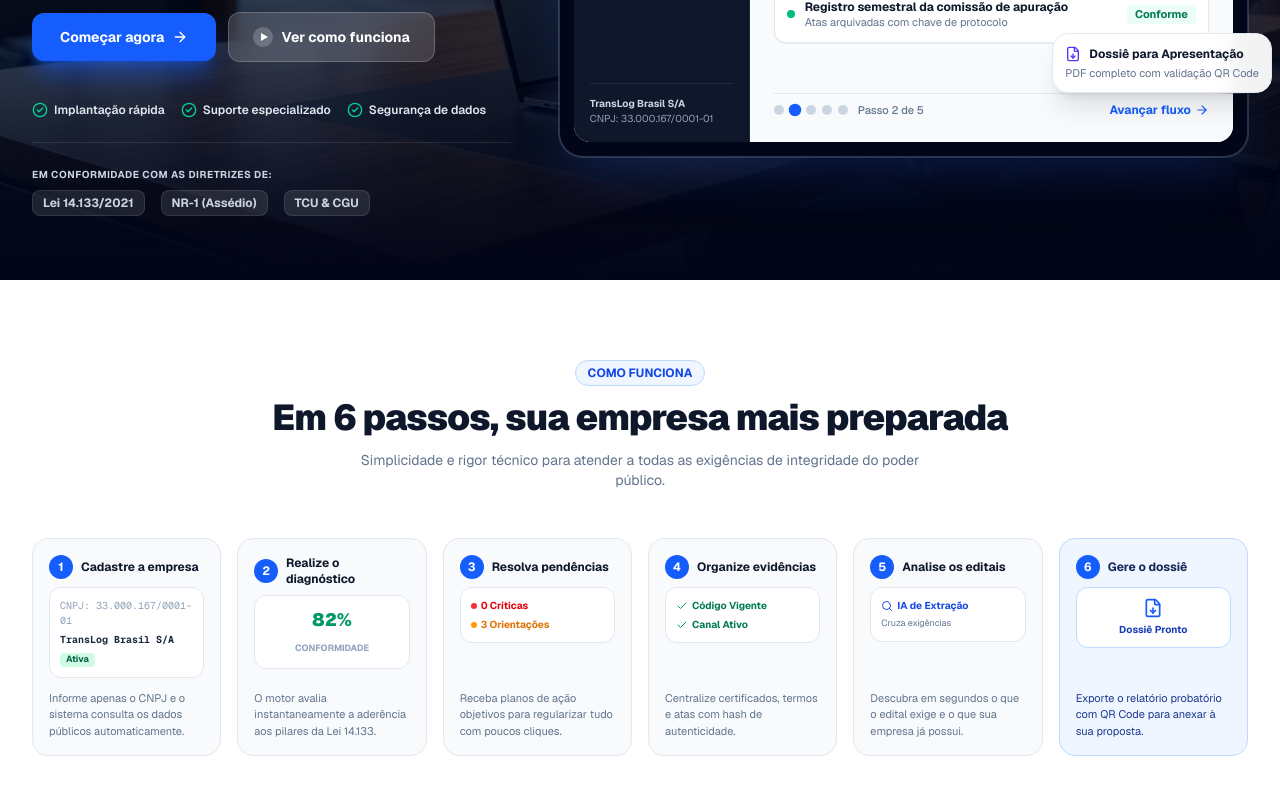
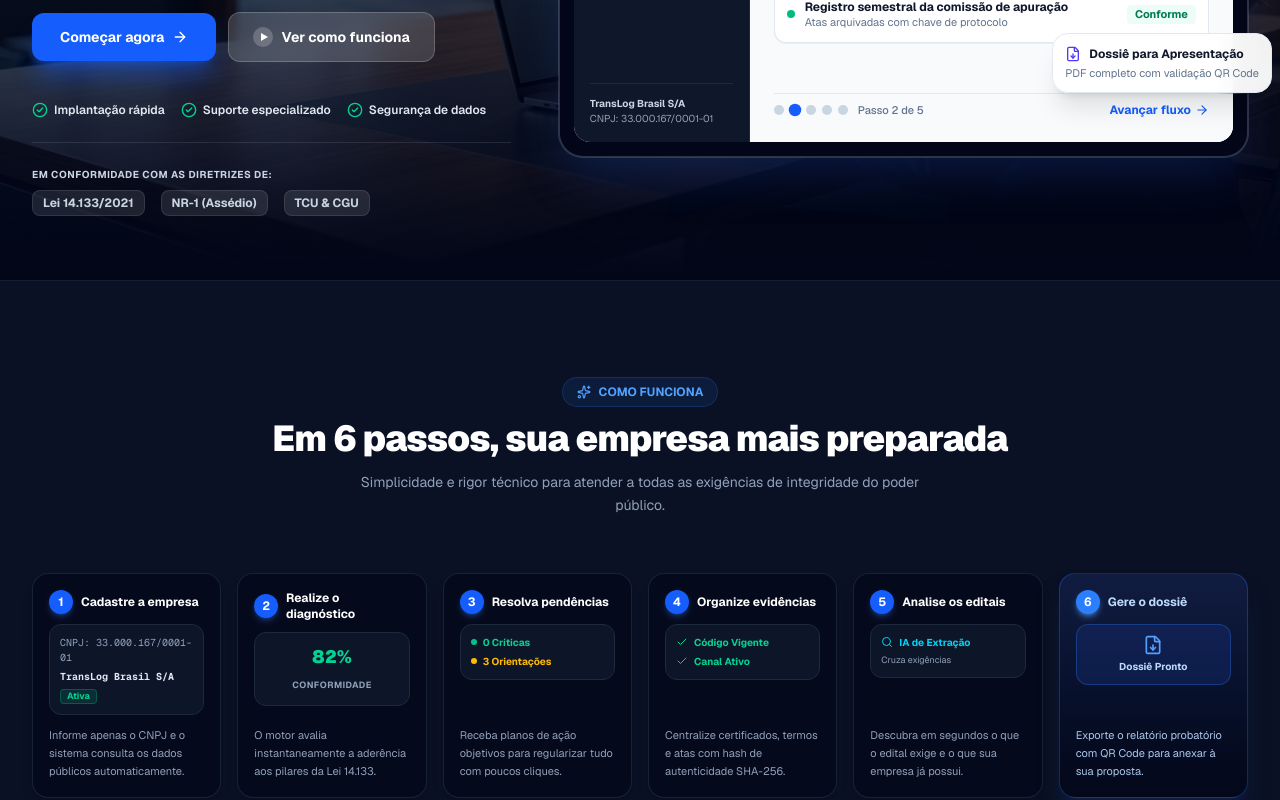
Before and after one commit to erictauzzar-a11y/licitcompliance, a Next.js app: page / in a window 1280 px wide. Shown: the part 520-1320 px from the top of the page. Built offline with nearby package versions, Linux system fonts and the light colour scheme.

Commit message:
style(landing): harmonize 6-steps section with dark SaaS design system

```diff
--- a/src/app/page.tsx
+++ b/src/app/page.tsx
@@ -168,136 +168,140 @@ export default function HomePage() {
         </div>
       </div>
 
-      {/* SEÇÃO 6 PASSOS — EXATAMENTE COMO NA REFERÊNCIA */}
-      <section id="como-funciona" className="py-20 px-4 sm:px-6 lg:px-8 bg-white text-slate-900">
-        <div className="max-w-7xl mx-auto space-y-12">
+      {/* SEÇÃO 6 PASSOS — REFINADA COM DESIGN SYSTEM ESCURO E ELEGANTE */}
+      <section id="como-funciona" className="py-24 px-4 sm:px-6 lg:px-8 bg-slate-900/70 border-t border-b border-white/5 text-white relative overflow-hidden">
+        {/* Glow de fundo sutil */}
+        <div className="absolute -top-40 left-1/2 -translate-x-1/2 w-[600px] h-[300px] bg-blue-600/10 blur-[120px] pointer-events-none -z-10" />
+
+        <div className="max-w-7xl mx-auto space-y-14">
           <div className="text-center space-y-3">
-            <div className="inline-flex items-center gap-2 px-3 py-1 rounded-full bg-blue-50 text-blue-700 text-xs font-bold border border-blue-200">
-              COMO FUNCIONA
+            <div className="inline-flex items-center gap-2 px-3.5 py-1.5 rounded-full bg-blue-500/10 text-blue-400 text-xs font-bold border border-blue-500/20 backdrop-blur-sm">
+              <Sparkles className="w-3.5 h-3.5 text-blue-400" />
+              <span>COMO FUNCIONA</span>
             </div>
-            <h2 className="text-2xl sm:text-4xl font-black text-slate-900 tracking-tight">
+            <h2 className="text-2xl sm:text-4xl font-black text-white tracking-tight">
               Em 6 passos, sua empresa mais preparada
             </h2>
-            <p className="text-slate-500 text-sm max-w-xl mx-auto">
+            <p className="text-slate-400 text-sm max-w-xl mx-auto leading-relaxed">
               Simplicidade e rigor técnico para atender a todas as exigências de integridade do poder público.
             </p>
           </div>
 
           <div className="grid grid-cols-1 sm:grid-cols-2 lg:grid-cols-6 gap-4">
             {/* Passo 1 */}
-            <div className="p-4 rounded-2xl bg-slate-50 border border-slate-200 flex flex-col justify-between space-y-3">
-              <div className="space-y-2">
+            <div className="p-4 rounded-2xl bg-slate-950/60 border border-slate-800/80 hover:border-blue-500/40 transition-all flex flex-col justify-between space-y-3 group shadow-lg">
+              <div className="space-y-2.5">
                 <div className="flex items-center gap-2">
-                  <span className="w-6 h-6 rounded-full bg-blue-600 text-white font-bold text-xs flex items-center justify-center">1</span>
-                  <h3 className="font-bold text-xs text-slate-900">Cadastre a empresa</h3>
+                  <span className="w-6 h-6 rounded-full bg-blue-600 text-white font-bold text-xs flex items-center justify-center shadow-md shadow-blue-500/30">1</span>
+                  <h3 className="font-bold text-xs text-white">Cadastre a empresa</h3>
                 </div>
-                <div className="p-2.5 bg-white rounded-xl border border-slate-200 text-[10px] space-y-1 font-mono">
+                <div className="p-2.5 bg-slate-900/90 rounded-xl border border-slate-800 text-[10px] space-y-1 font-mono">
                   <div className="text-slate-400">CNPJ: 33.000.167/0001-01</div>
-                  <div className="font-bold text-slate-800 truncate">TransLog Brasil S/A</div>
-                  <span className="inline-block bg-emerald-100 text-emerald-800 px-1.5 py-0.2 rounded font-sans font-bold text-[9px]">Ativa</span>
+                  <div className="font-bold text-slate-200 truncate">TransLog Brasil S/A</div>
+                  <span className="inline-block bg-emerald-500/15 text-emerald-400 border border-emerald-500/30 px-1.5 py-0.2 rounded font-sans font-bold text-[9px]">Ativa</span>
                 </div>
               </div>
-              <p className="text-[11px] text-slate-500">
+              <p className="text-[11px] text-slate-400 leading-relaxed">
                 Informe apenas o CNPJ e o sistema consulta os dados públicos automaticamente.
               </p>
             </div>
 
             {/* Passo 2 */}
-            <div className="p-4 rounded-2xl bg-slate-50 border border-slate-200 flex flex-col justify-between space-y-3">
-              <div className="space-y-2">
+            <div className="p-4 rounded-2xl bg-slate-950/60 border border-slate-800/80 hover:border-emerald-500/40 transition-all flex flex-col justify-between space-y-3 group shadow-lg">
+              <div className="space-y-2.5">
                 <div className="flex items-center gap-2">
-                  <span className="w-6 h-6 rounded-full bg-blue-600 text-white font-bold text-xs flex items-center justify-center">2</span>
-                  <h3 className="font-bold text-xs text-slate-900">Realize o diagnóstico</h3>
+                  <span className="w-6 h-6 rounded-full bg-blue-600 text-white font-bold text-xs flex items-center justify-center shadow-md shadow-blue-500/30">2</span>
+                  <h3 className="font-bold text-xs text-white">Realize o diagnóstico</h3>
                 </div>
-                <div className="p-2.5 bg-white rounded-xl border border-slate-200 text-center">
-                  <div className="text-lg font-black text-emerald-600">82%</div>
-                  <span className="text-[9px] text-slate-400 uppercase font-bold">Conformidade</span>
+                <div className="p-2.5 bg-slate-900/90 rounded-xl border border-slate-800 text-center">
+                  <div className="text-lg font-black text-emerald-400">82%</div>
+                  <span className="text-[9px] text-slate-400 uppercase font-bold tracking-wider">Conformidade</span>
                 </div>
               </div>
-              <p className="text-[11px] text-slate-500">
+              <p className="text-[11px] text-slate-400 leading-relaxed">
                 O motor avalia instantaneamente a aderência aos pilares da Lei 14.133.
               </p>
             </div>
 
             {/* Passo 3 */}
-            <div className="p-4 rounded-2xl bg-slate-50 border border-slate-200 flex flex-col justify-between space-y-3">
-              <div className="space-y-2">
+            <div className="p-4 rounded-2xl bg-slate-950/60 border border-slate-800/80 hover:border-amber-500/40 transition-all flex flex-col justify-between space-y-3 group shadow-lg">
+              <div className="space-y-2.5">
                 <div className="flex items-center gap-2">
-                  <span className="w-6 h-6 rounded-full bg-blue-600 text-white font-bold text-xs flex items-center justify-center">3</span>
-                  <h3 className="font-bold text-xs text-slate-900">Resolva pendências</h3>
+                  <span className="w-6 h-6 rounded-full bg-blue-600 text-white font-bold text-xs flex items-center justify-center shadow-md shadow-blue-500/30">3</span>
+                  <h3 className="font-bold text-xs text-white">Resolva pendências</h3>
                 </div>
-                <div className="p-2.5 bg-white rounded-xl border border-slate-200 text-[10px] space-y-1">
-                  <div className="flex items-center gap-1 text-red-600 font-bold">
-                    <span className="w-1.5 h-1.5 rounded-full bg-red-500" />
+                <div className="p-2.5 bg-slate-900/90 rounded-xl border border-slate-800 text-[10px] space-y-1">
+                  <div className="flex items-center gap-1.5 text-emerald-400 font-bold">
+                    <span className="w-1.5 h-1.5 rounded-full bg-emerald-400 animate-pulse" />
                     <span>0 Críticas</span>
                   </div>
-                  <div className="flex items-center gap-1 text-amber-600 font-bold">
-                    <span className="w-1.5 h-1.5 rounded-full bg-amber-500" />
+                  <div className="flex items-center gap-1.5 text-amber-400 font-bold">
+                    <span className="w-1.5 h-1.5 rounded-full bg-amber-400" />
                     <span>3 Orientações</span>
                   </div>
                 </div>
               </div>
-              <p className="text-[11px] text-slate-500">
+              <p className="text-[11px] text-slate-400 leading-relaxed">
                 Receba planos de ação objetivos para regularizar tudo com poucos cliques.
               </p>
             </div>
 
             {/* Passo 4 */}
-            <div className="p-4 rounded-2xl bg-slate-50 border border-slate-200 flex flex-col justify-between space-y-3">
-              <div className="space-y-2">
+            <div className="p-4 rounded-2xl bg-slate-950/60 border border-slate-800/80 hover:border-blue-500/40 transition-all flex flex-col justify-between space-y-3 group shadow-lg">
+              <div className="space-y-2.5">
                 <div className="flex items-center gap-2">
-                  <span className="w-6 h-6 rounded-full bg-blue-600 text-white font-bold text-xs flex items-center justify-center">4</span>
-                  <h3 className="font-bold text-xs text-slate-900">Organize evidências</h3>
+                  <span className="w-6 h-6 rounded-full bg-blue-600 text-white font-bold text-xs flex items-center justify-center shadow-md shadow-blue-500/30">4</span>
+                  <h3 className="font-bold text-xs text-white">Organize evidências</h3>
                 </div>
-                <div className="p-2.5 bg-white rounded-xl border border-slate-200 text-[10px] space-y-1">
-                  <div className="flex items-center gap-1 text-emerald-700 font-bold">
-                    <Check className="w-3 h-3 text-emerald-600" />
+                <div className="p-2.5 bg-slate-900/90 rounded-xl border border-slate-800 text-[10px] space-y-1">
+                  <div className="flex items-center gap-1.5 text-emerald-400 font-bold">
+                    <Check className="w-3 h-3 text-emerald-400" />
                     <span>Código Vigente</span>
                   </div>
-                  <div className="flex items-center gap-1 text-emerald-700 font-bold">
-                    <Check className="w-3 h-3 text-emerald-600" />
+                  <div className="flex items-center gap-1.5 text-emerald-400 font-bold">
+                    <Check className="w-3 h-3 text-emerald-400" />
                     <span>Canal Ativo</span>
                   </div>
                 </div>
               </div>
-              <p className="text-[11px] text-slate-500">
-                Centralize certificados, termos e atas com hash de autenticidade.
+              <p className="text-[11px] text-slate-400 leading-relaxed">
+                Centralize certificados, termos e atas com hash de autenticidade SHA-256.
               </p>
             </div>
 
             {/* Passo 5 */}
-            <div className="p-4 rounded-2xl bg-slate-50 border border-slate-200 flex flex-col justify-between space-y-3">
-              <div className="space-y-2">
+            <div className="p-4 rounded-2xl bg-slate-950/60 border border-slate-800/80 hover:border-cyan-500/40 transition-all flex flex-col justify-between space-y-3 group shadow-lg">
+              <div className="space-y-2.5">
                 <div className="flex items-center gap-2">
-                  <span className="w-6 h-6 rounded-full bg-blue-600 text-white font-bold text-xs flex items-center justify-center">5</span>
-                  <h3 className="font-bold text-xs text-slate-900">Analise os editais</h3>
+                  <span className="w-6 h-6 rounded-full bg-blue-600 text-white font-bold text-xs flex items-center justify-center shadow-md shadow-blue-500/30">5</span>
+                  <h3 className="font-bold text-xs text-white">Analise os editais</h3>
                 </div>
-                <div className="p-2.5 bg-white rounded-xl border border-slate-200 text-[10px] space-y-1">
-                  <div className="flex items-center gap-1 text-blue-700 font-bold">
+                <div className="p-2.5 bg-slate-900/90 rounded-xl border border-slate-800 text-[10px] space-y-1">
+                  <div className="flex items-center gap-1.5 text-cyan-400 font-bold">
                     <Search className="w-3 h-3" />
                     <span>IA de Extração</span>
                   </div>
-                  <span className="text-[9px] text-slate-500 block">Cruza exigências</span>
+                  <span className="text-[9px] text-slate-400 block">Cruza exigências</span>
                 </div>
               </div>
-              <p className="text-[11px] text-slate-500">
+              <p className="text-[11px] text-slate-400 leading-relaxed">
                 Descubra em segundos o que o edital exige e o que sua empresa já possui.
               </p>
             </div>
 
             {/* Passo 6 */}
-            <div className="p-4 rounded-2xl bg-blue-50 border border-blue-200 flex flex-col justify-between space-y-3">
-              <div className="space-y-2">
+            <div className="p-4 rounded-2xl bg-gradient-to-b from-blue-950/60 to-slate-950/80 border border-blue-500/30 hover:border-blue-400/60 transition-all flex flex-col justify-between space-y-3 group shadow-xl shadow-blue-950/50">
+              <div className="space-y-2.5">
                 <div className="flex items-center gap-2">
-                  <span className="w-6 h-6 rounded-full bg-blue-600 text-white font-bold text-xs flex items-center justify-center">6</span>
-                  <h3 className="font-bold text-xs text-blue-950">Gere o dossiê</h3>
+                  <span className="w-6 h-6 rounded-full bg-blue-500 text-white font-bold text-xs flex items-center justify-center shadow-md shadow-blue-400/50">6</span>
+                  <h3 className="font-bold text-xs text-blue-200">Gere o dossiê</h3>
                 </div>
-                <div className="p-2.5 bg-white rounded-xl border border-blue-200 text-center">
-                  <FileDown className="w-5 h-5 text-blue-600 mx-auto" />
-                  <span className="text-[10px] font-bold text-blue-800 block mt-1">Dossiê Pronto</span>
+                <div className="p-2.5 bg-blue-900/30 rounded-xl border border-blue-500/30 text-center">
+                  <FileDown className="w-5 h-5 text-blue-400 mx-auto" />
+                  <span className="text-[10px] font-bold text-blue-200 block mt-1">Dossiê Pronto</span>
                 </div>
               </div>
-              <p className="text-[11px] text-blue-900">
+              <p className="text-[11px] text-blue-200/90 leading-relaxed">
                 Exporte o relatório probatório com QR Code para anexar à sua proposta.
               </p>
             </div>
```
